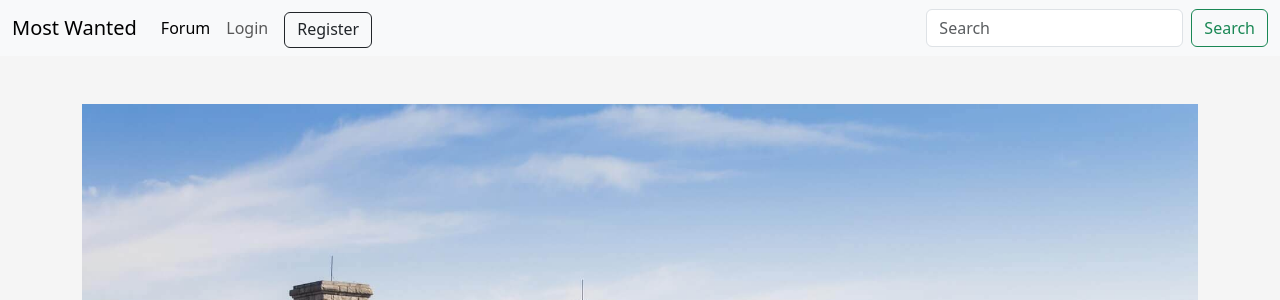
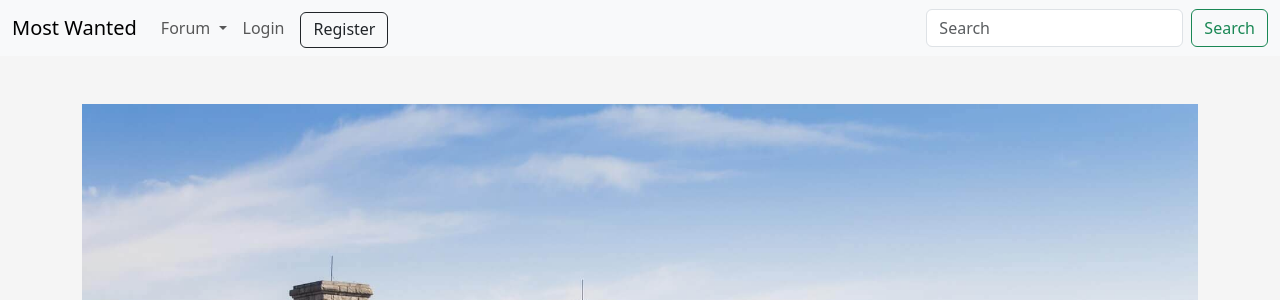
Before and after one commit to GasinskiN/Geocaching_most_wanted, a Flask app: page /forum/1 in a window 1280 px wide. Shown: the top 300 px of the page. Run offline with Flask 3, Linux system fonts and the light colour scheme; some libraries are stand-ins or nearby versions.

Commit message:
change navbar to accomodate multiple forums

```diff
--- a/app/templates/partials/header.html
+++ b/app/templates/partials/header.html
@@ -24,8 +24,15 @@
         </button>
         <div class="collapse navbar-collapse" id="navbarSupportedContent">
           <ul class="navbar-nav me-auto mb-2 mb-lg-0">
-            <li class="nav-item">
-              <a class="nav-link active" aria-current="page" href={{ url_for('main.forum')}}>Forum</a>
+            <li class="nav-item dropdown">
+              <a class="nav-link dropdown-toggle" href="#" role="button" data-bs-toggle="dropdown" aria-expanded="false">
+                Forum
+              </a>
+              <ul class="dropdown-menu">
+                <li><a class="dropdown-item" href="/forum/most_grunwaldzki">Most Grunwaldzki</a></li>
+                <li><a class="dropdown-item" href="/forum/most_linowy">Most Milenijny</a></li>
+                <li><a class="dropdown-item" href="/forum/most_zwierzyniecki">Most Zwierzyniecki</a></li>
+              </ul>
             </li>
             <li class="nav-item">
               <a class="nav-link" href={{ url_for('main.login')}}>Login</a>
```
